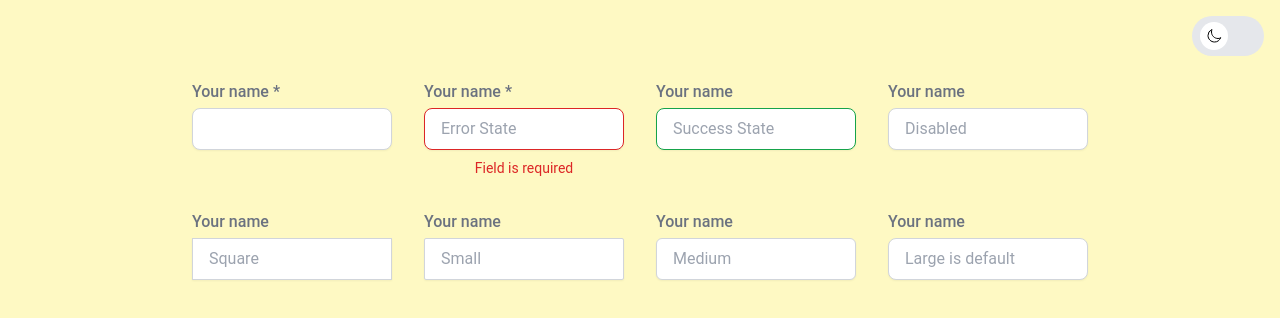
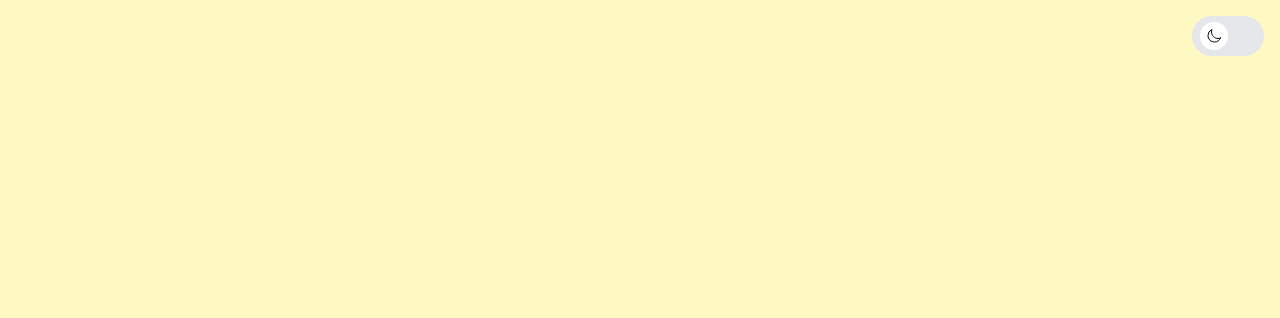
Before and after one commit to mariamarinescu/mmarinescu, a React (Vite) app: page / in a window 1280 px wide. Shown: the top 318 px of the page. Built offline with nearby package versions, Linux system fonts and the light colour scheme.

Commit message:
clean-up

```diff
--- a/src/App.tsx
+++ b/src/App.tsx
@@ -1,31 +1,10 @@
 import './App.css';
-import { DarkModeButton, Input } from './components';
+import { DarkModeButton } from './components';
 
 const App = () => {
   return (
     <div className="bg-yellow-100 dark:bg-blue-950 min-h-screen w-screen relative grid ">
       <DarkModeButton />
-      <div className="bg-yellow-100 dark:bg-blue-950 min-h-screen">
-        <div className="max-w-4xl mx-auto py-20">
-          <div className="grid grid-cols-4 gap-8">
-            <Input label="Your name" required />
-            <Input
-              label="Your name"
-              placeholder="Error State"
-              errorText="Field is required"
-              error
-              required
-            />
-            <Input label="Your name" placeholder="Success State" valid />
-            <Input label="Your name" placeholder="Disabled" disabled />
-
-            <Input label="Your name" placeholder="Square" rounded="none" />
-            <Input label="Your name" placeholder="Small" rounded="sm" />
-            <Input label="Your name" placeholder="Medium" rounded="md" />
-            <Input label="Your name" placeholder="Large is default" />
-          </div>
-        </div>
-      </div>
     </div>
   );
 };
```
